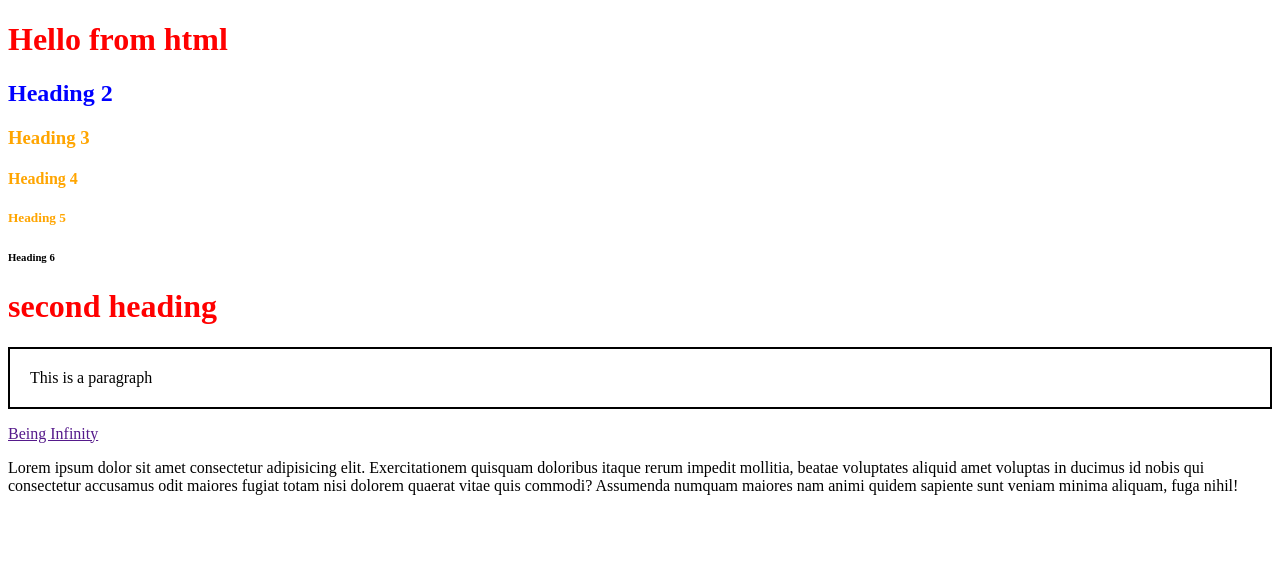
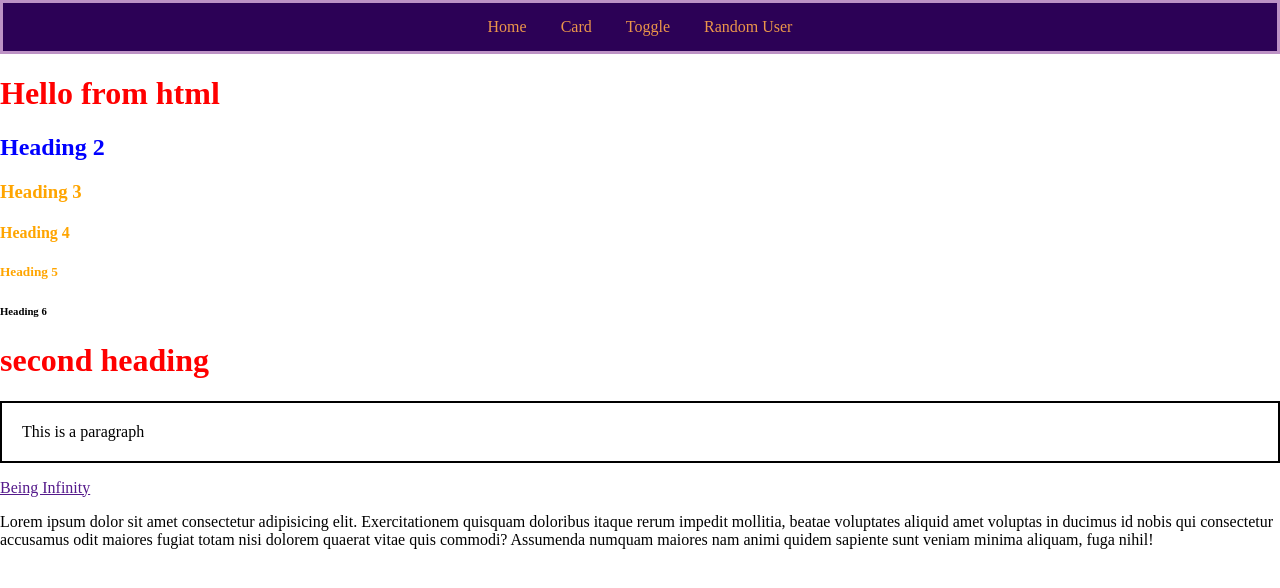
Before and after one commit to Runa246/autosuggest, a website: page frontend/index.html in a window 1280 px wide. Drawn offline with Linux system fonts and the light colour scheme.

Commit message:
created navbar

```diff
--- a/frontend/css/index.css
+++ b/frontend/css/index.css
@@ -13,3 +13,22 @@
     border-style: solid;
     padding:20px;
 }
+.navbar{
+    border: 3px;
+    border-style: solid;
+    border-color: rgb(189, 146, 197);
+    padding: 15px;
+    background-color: rgb(44, 1, 86);
+    text-align: center;
+}
+.navbar a{
+    color: rgb(236, 150, 74);
+    padding: 15px;
+    text-decoration: none;
+}
+.navbar a:hover{
+    background-color: rgb(122, 60, 160);
+}
+body{
+    margin:0px;
+}
--- a/frontend/index.html
+++ b/frontend/index.html
@@ -7,6 +7,12 @@
     <link rel="stylesheet" href="css/index.css">
 </head>
 <body>
+    <div class="navbar">
+        <a href="">Home</a>
+        <a href="">Card</a>
+        <a href="">Toggle</a>
+        <a href="">Random User</a>
+    </div>
     <h1>Hello from html</h1>
     <h2 id="heading-2">Heading 2</h2>
     <h3 class="heading">Heading 3</h3>
```
